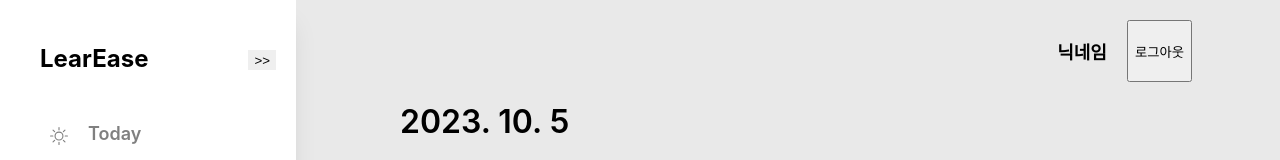
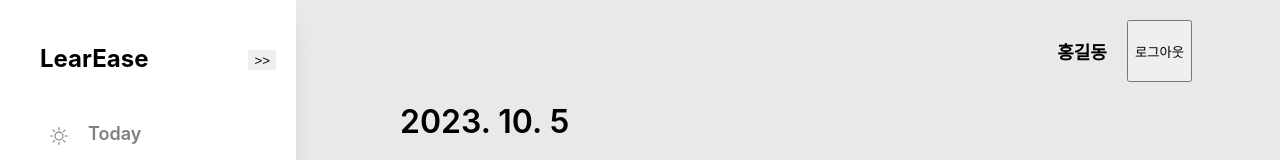
Before and after one commit to InQ-InQ-InQ-InQ-InQ/LearnEase_FE, a React (Create React App) app in the folder frontend/: page /today in a window 1280 px wide. Shown: the top 160 px of the page. Built offline with nearby package versions, Linux system fonts and the light colour scheme; no server answers.

Commit message:
feat: 로그아웃, 헤더에 사용자정보 기능

```diff
--- a/frontend/src/component/Header.jsx
+++ b/frontend/src/component/Header.jsx
@@ -1,13 +1,26 @@
-import React from 'react';
+import React, { useEffect, useState } from 'react';
+import axios from 'axios';
 import { useNavigate } from 'react-router-dom';
 import styles from '../style/Header.module.css';
 
 function Header() {
+  const [userName, setUserName] = useState('');
   const navigate = useNavigate();
+
+  useEffect(() => {
+    axios.get('/api/users/profile')
+    .then((response) => {
+      const user = response.data;
+      setUserName(user.userName);
+    })
+    .catch((error) => {
+      console.log('이름을 가져오지 못했습니다', error);
+    });
+  }, []);
 
   const handleLogout = () => {
     if (window.confirm('로그아웃 하시겠습니까?')) {
-      sessionStorage.removeItem('userId'); // 임시 변수
+      sessionStorage.removeItem('accessToken');
       navigate('/api/login');
       console.log('로그아웃 되었습니다.');
     }
@@ -15,7 +28,10 @@ function Header() {
   return (
     <div className={styles.miniinfo}>
       <div className={styles.headwrap}>
-        <p className={styles.nickname}>닉네임</p>
+        <p className={styles.nickname}>
+          홍길동
+          {userName}
+        </p>
         <button type="button" className={styles.logout} onClick={handleLogout}>로그아웃</button>
       </div>
     </div>
```
